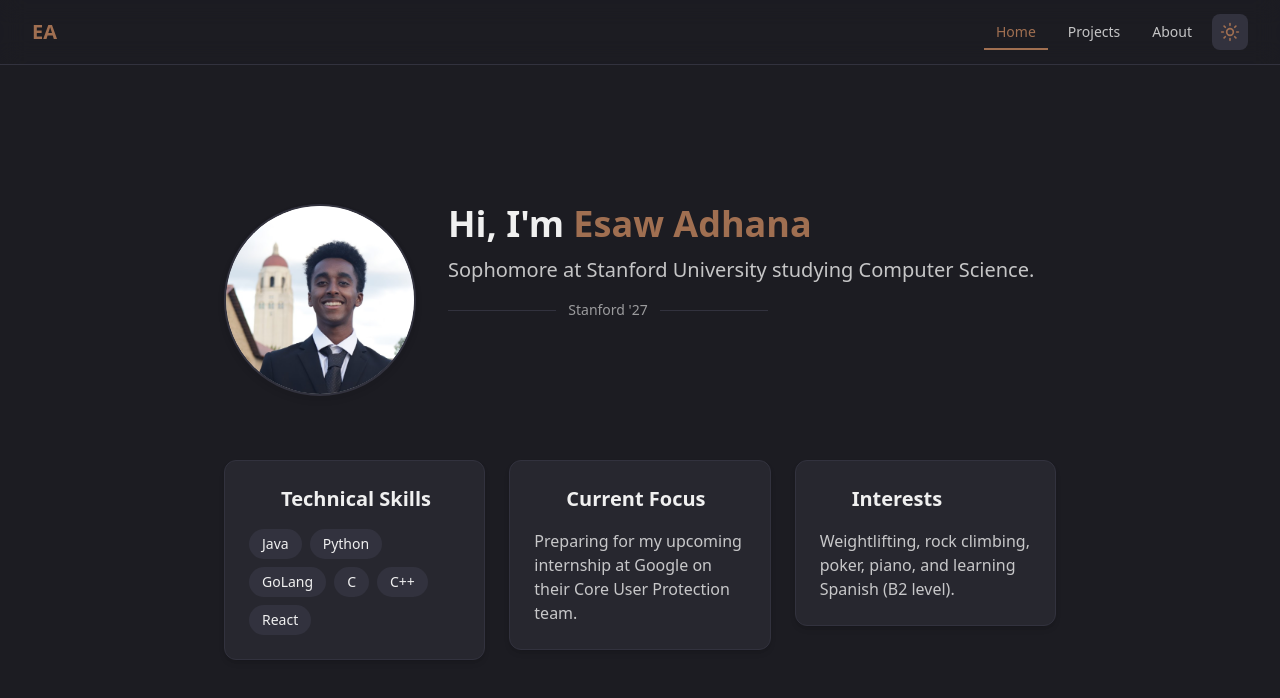
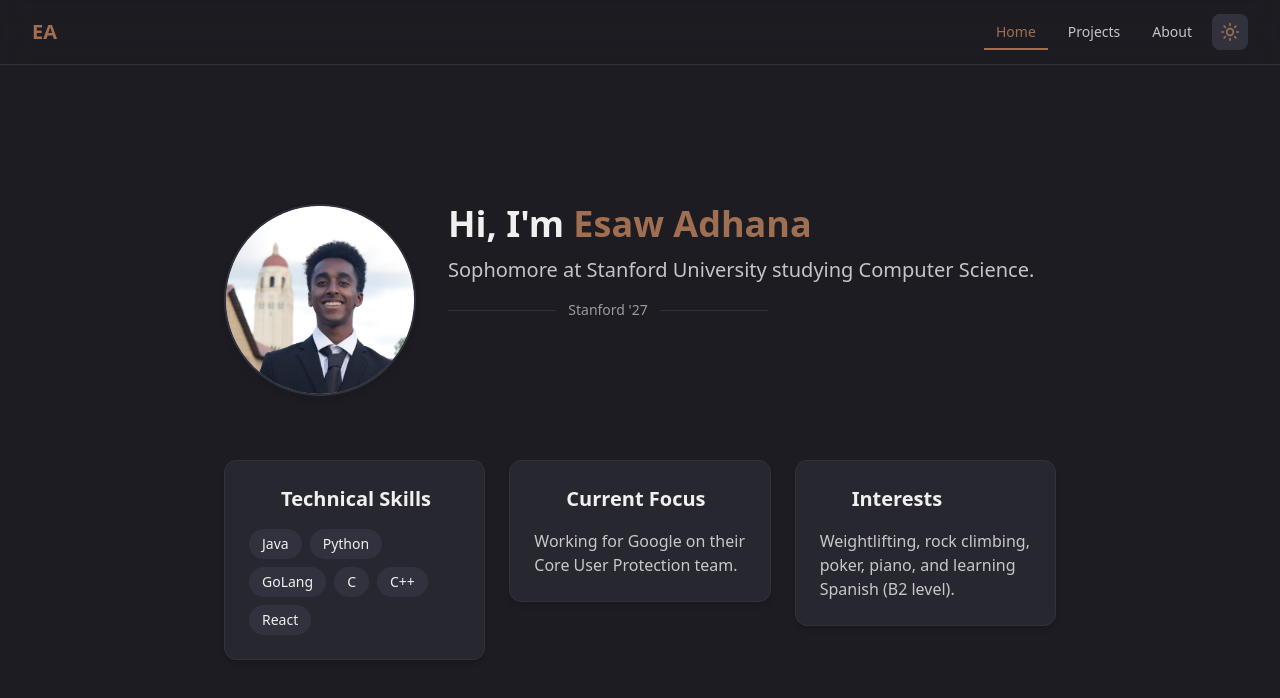
Before and after one commit to EsawAdhana/portfolio, a Next.js app: page / in a window 1280 px wide. Shown: the top 698 px of the page. Built offline with nearby package versions, Linux system fonts and the light colour scheme.

Commit message:
Changed curr focus

```diff
--- a/app/page.tsx
+++ b/app/page.tsx
@@ -81,7 +81,7 @@ export default function Home() {
                 Current Focus
               </h2>
               <p className="theme-text-secondary">
-                Preparing for my upcoming internship at Google on their Core User Protection team.
+                Working for Google on their Core User Protection team.
               </p>
             </div>
           </AnimatedElement>
```
